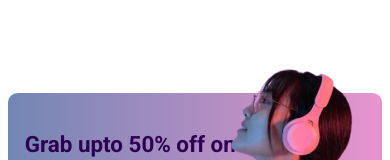
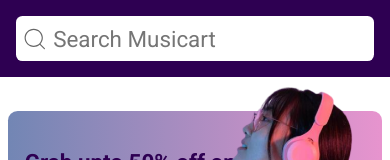
Before and after one commit to Ubais88/music-art_Frontend, a React (Create React App) app: page / in a window 390 px wide. Shown: the top 160 px of the page. Built offline with nearby package versions, Linux system fonts and the light colour scheme.

Commit message:
dashboard responsive added

```diff
--- a/src/components/login/Login.module.css
+++ b/src/components/login/Login.module.css
@@ -72,7 +72,7 @@
     font-size: 1.1rem;
     font-weight: 500;
     display: flex;
-    align-items: end;
+    align-items: flex-end;
   }
 
   .alreadyText {
--- /dev/null
+++ b/src/components/mobileSearch/MobileSearch.js
@@ -0,0 +1,21 @@
+import React from "react";
+import { CiSearch } from "react-icons/ci";
+import styles from './MobileSearch.module.css'
+
+const MobileSearch = () => {
+  return (
+    <section className={styles.searchSectionMoile}>
+      <div className={styles.container}>
+      <CiSearch size={30} color="#666666" />
+      <input
+        type="text"
+        name="search"
+        className={styles.searchField}
+        placeholder="Search Musicart"
+      />
+      </div>
+    </section>
+  );
+};
+
+export default MobileSearch;
--- /dev/null
+++ b/src/components/mobileSearch/MobileSearch.module.css
@@ -0,0 +1,22 @@
+.searchSectionMoile{
+    background-color:#2E0052;
+    padding: 1rem 1rem;
+}
+.container{
+    display: flex;
+    align-items: center;
+    justify-content: center;
+    background-color: #fff;
+    border-radius: 0.4rem;
+    padding: 0.3rem;
+}
+.searchField {
+    outline: none;
+    border: none;
+    width: 100%;
+    padding: 0.3rem;
+    font-family: Roboto;
+    font-size: 1.4rem;
+    font-weight: 400;
+    color: #000000;
+  }
--- a/src/components/register/Register.module.css
+++ b/src/components/register/Register.module.css
@@ -70,7 +70,7 @@
     font-size: 1.1rem;
     font-weight: 500;
     display: flex;
-    align-items: end;
+    align-items: flex-end;
   }
 
   .alreadyText {
--- a/src/pages/dashboard/Dashboard.js
+++ b/src/pages/dashboard/Dashboard.js
@@ -11,6 +11,7 @@ import Footer from "../../components/footer/Footer";
 import Product from "../../components/product/Product";
 import Navbar from "../../components/navbar/Navbar";
 import MobFooter from "../../components/mobFooter/MobFooter";
+import MobileSearch from "../../components/mobileSearch/MobileSearch";
 
 const Dashboard = () => {
   const [view, setView] = useState("grid");
@@ -24,6 +25,9 @@ const Dashboard = () => {
 
   return (
     <>
+      <div className={styles.mobileSearch}>
+        <MobileSearch />
+      </div>
       <div className={styles.navbar}>
         <PreNavbar />
       </div>
@@ -53,7 +57,6 @@ const Dashboard = () => {
             placeholder="Search by Product Name"
           />
         </section>
-
         <section className={styles.filterSection}>
           <div className={styles.viewOptions}>
             {view === "grid" ? (
--- a/src/pages/dashboard/Dashboard.module.css
+++ b/src/pages/dashboard/Dashboard.module.css
@@ -166,6 +166,9 @@
 .mobileFooter {
   display: none;
 }
+.mobileSearch{
+  display: none;
+}
 
 @media screen and (min-width: 300px) and (max-width: 480px) {
   .navbar {
@@ -174,9 +177,11 @@
   .headerSection {
     display: none;
   }
-
+  .mobileSearch{
+    display: block;
+  }
   .dashboardContainer {
-    margin-top: 11vh;
+    margin-top: 4vh;
     margin-bottom: 7rem;
   }
 
```
